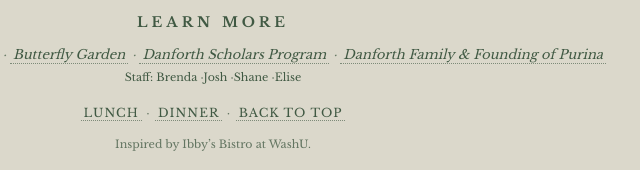
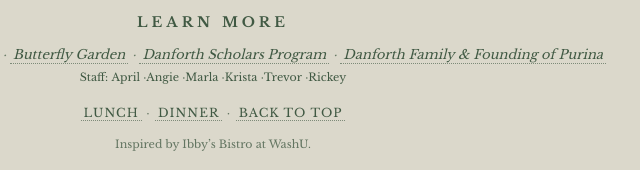
Before and after one commit to blairfranciscus/ibbys, a plain HTML site: page index.html in a window 1280 px wide. Shown: the part 2171-2341 px from the top of the page, 427-1067 px from the left. Drawn offline with nearby package versions, Linux system fonts and the light colour scheme.

Commit message:
staff update

```diff
--- a/index.html
+++ b/index.html
@@ -186,10 +186,12 @@
         </p>
         <ul class="staff-list tiny" aria-label="Ibby's Bistro staff">
           <li class="staff-label">Staff:</li>
-          <li>Brenda</li>
-          <li>Josh</li>
-          <li>Shane</li>
-          <li>Elise</li>
+          <li>April</li>
+          <li>Angie</li>
+          <li>Marla</li>
+          <li>Krista</li>
+          <li>Trevor</li>
+          <li>Rickey</li>
         </ul>
       </section>
 
```
